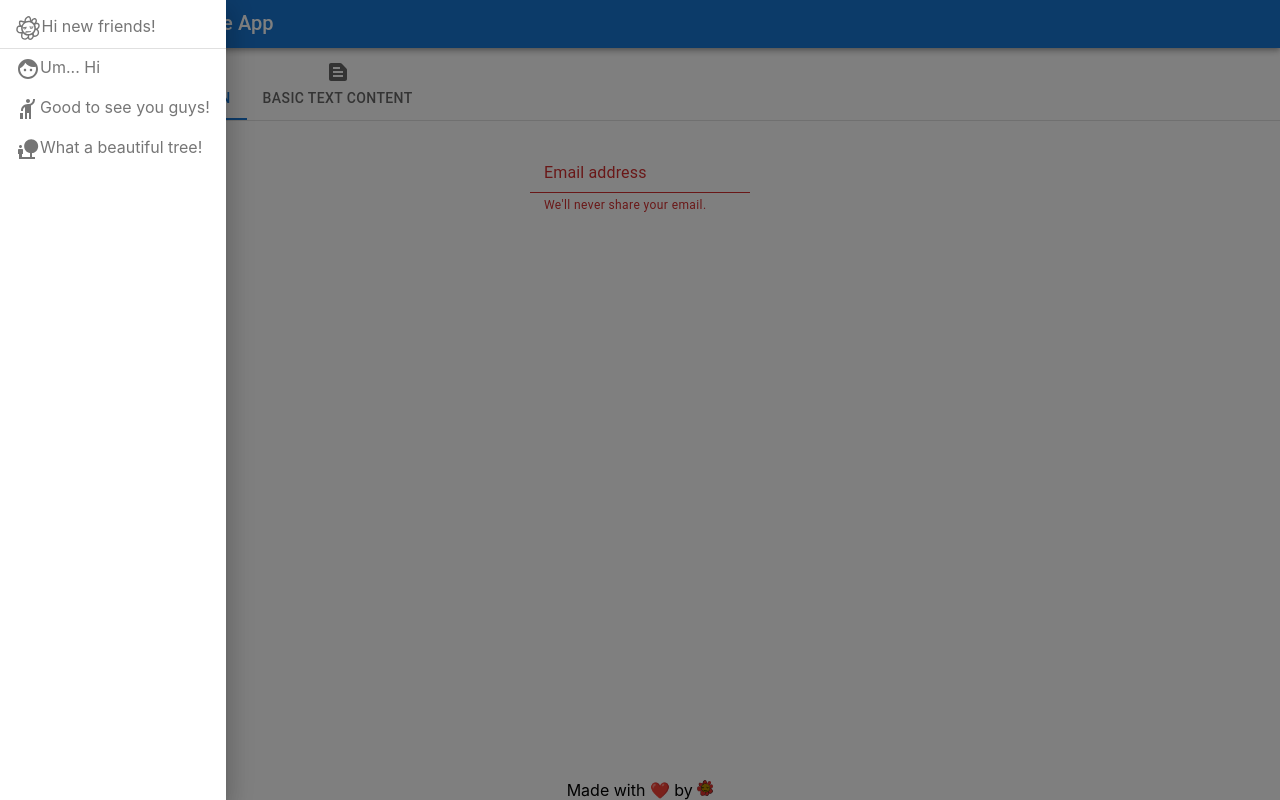
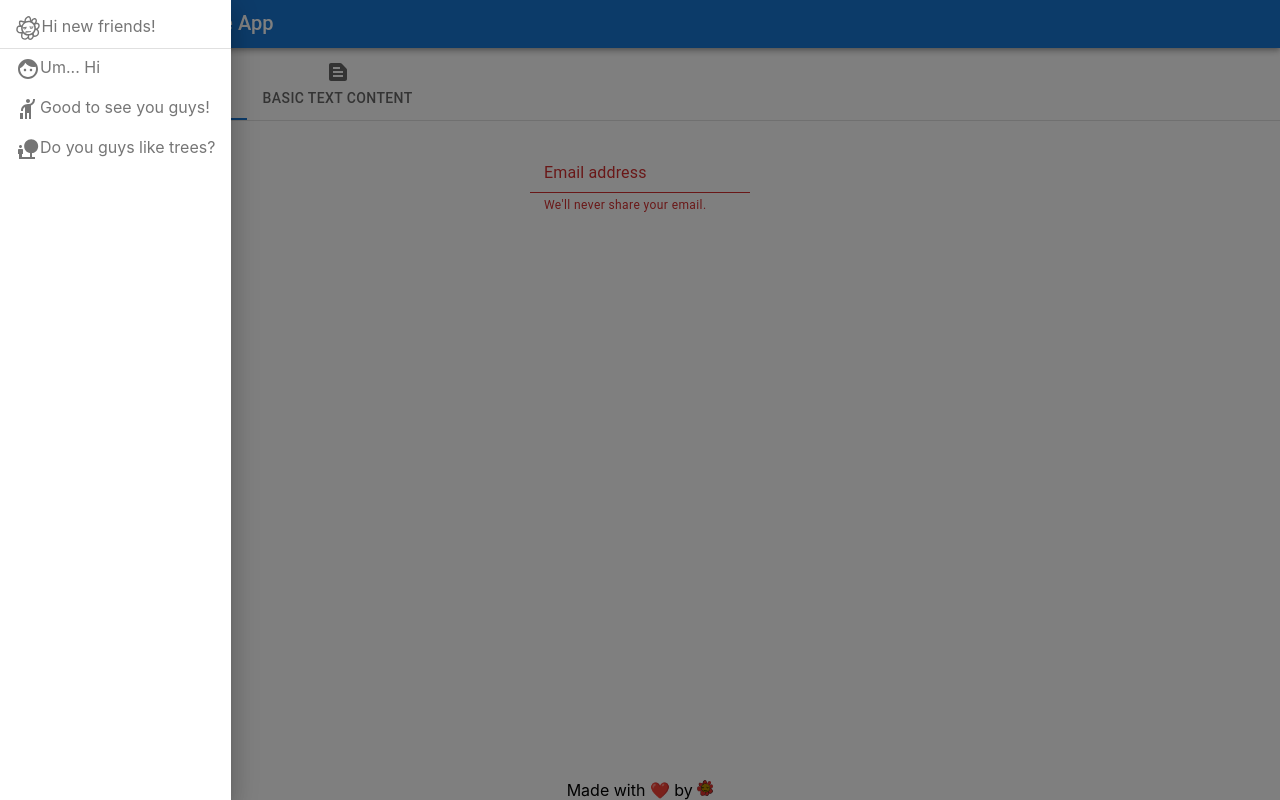
Before and after one commit to Sepiac/mui-practice, a React (Create React App) app: page / in a window 1280 px wide. Both pictures are taken after a click on the button "menu". Built offline with nearby package versions, Linux system fonts and the light colour scheme.

Commit message:
fix: update tree guy's greeting

```diff
--- a/src/components/MainMenu.tsx
+++ b/src/components/MainMenu.tsx
@@ -63,7 +63,7 @@ export const MainMenu = () => {
           <ListItem component={Link} to="/treeguydemo">
             <ListItemIcon>
               <NaturePeopleIcon />
-              What a beautiful tree!
+              Do you guys like trees?
             </ListItemIcon>
           </ListItem>
         </List>
```
